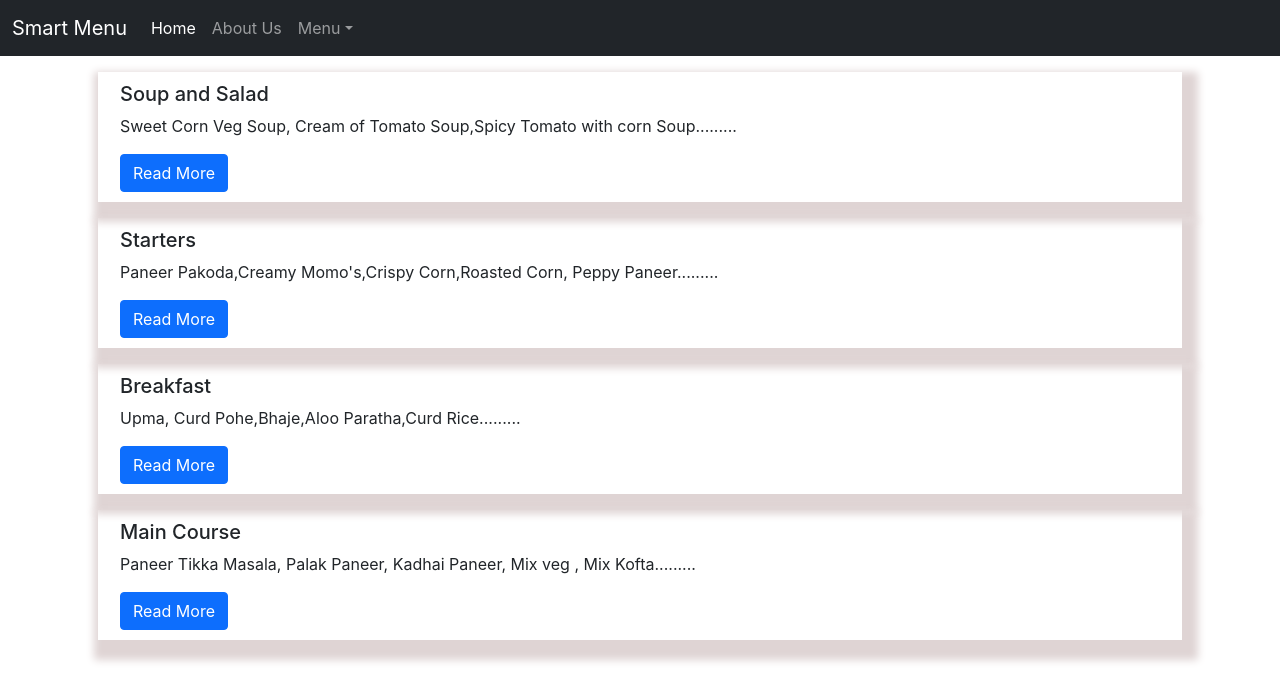
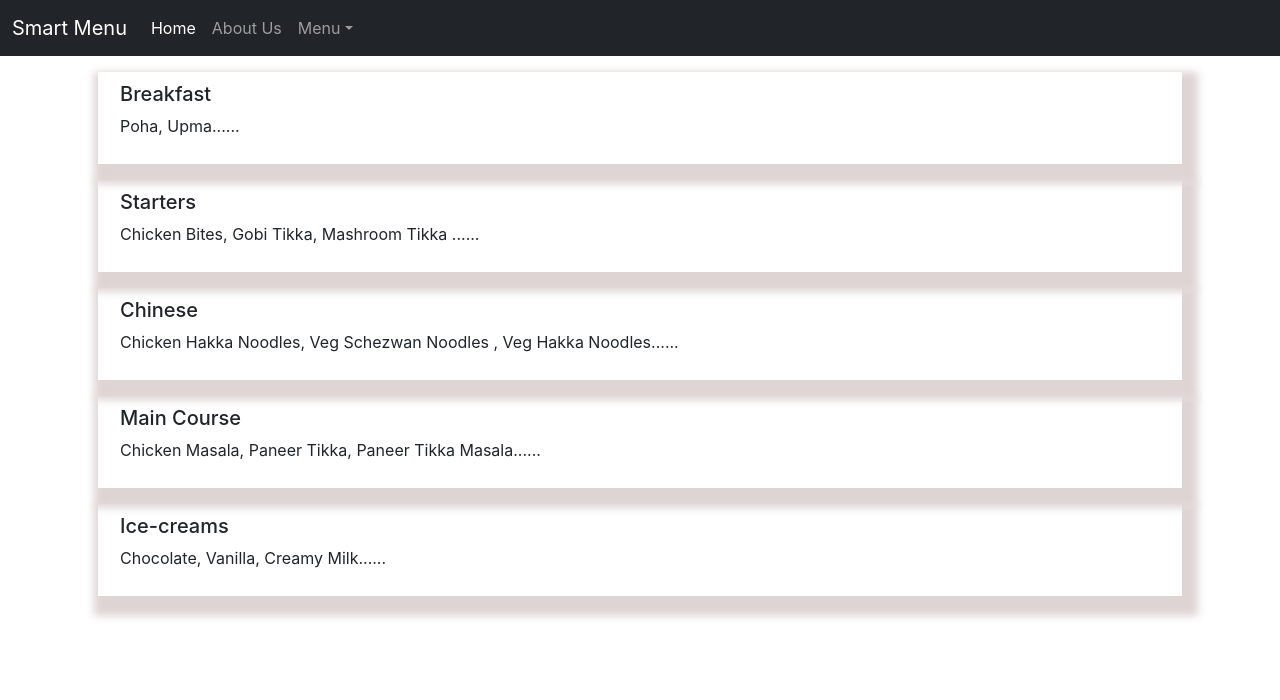
Before and after one commit to dipak-akhade/smart-menu, a React (Create React App) app: page / in a window 1280 px wide. Shown: the top 700 px of the page. Built offline with nearby package versions, Linux system fonts and the light colour scheme.

Commit message:
Integration of Raw API response in home page.

```diff
--- a/src/components/Home.js
+++ b/src/components/Home.js
@@ -1,42 +1,38 @@
-import React from 'react';
-import homedata from './home.json';
-import './Home.css';
-
+import React from "react";
+import homedata from "./home.json";
+import apidata from "./raw_api_response.json";
+import "./Home.css";
 
 const Homedata = homedata.homemenu;
+const ApiData = apidata;
 export default function Home() {
+  const categories = Object.keys(ApiData.Categories);
+
   return (
     <div>
-       {
-
-
-          Homedata.map((records,i)=>{
-              return(
-
+      {categories.map((records, i) => {
+        return (
           <>
-                 <div className='container my-3'>
-                    <div className='row box boxshadow m-3'>
-                    <div >
-                      <h5>{records.category}</h5>
+            <div className="container my-3">
+              <div className="row box boxshadow m-3">
+                <div>
+                  <h5>{records}</h5>
                 </div>
-                        <div className='row'>
+                <div className="row">
                   <div>
-                            <p>{records.dishes.slice(0,70)}.........</p>
-                            <a href={records.url} class="btn btn-primary btn-small">Read More</a>
+                    <p>
+                      {Object.keys(apidata.Categories[records])
+                        .join(", ")
+                        .slice(0, 100)}
+                      ......
+                    </p>
                   </div>
                 </div>
               </div>
-
             </div>
-
-
-
-
-
           </>
-              )
-          })
-      }
+        );
+      })}
     </div>
   );
 }
--- a/src/components/Style.css
+++ b/src/components/Style.css
@@ -21,10 +21,10 @@
     color: rgb(246, 116, 68);
   }
 
-  .box:hover {
+  /* .box:hover {
     transform: translateY(-20px);
     box-shadow: 0 0 20px 0 rgb(0, 0, 0, 0.3);
-  }
+  } */
 
   .img
   {
--- /dev/null
+++ b/src/components/raw_api_response.json
@@ -0,0 +1,108 @@
+{
+  "Categories": {
+    "Breakfast": {
+      "Poha": {
+        "Description": "This is item description given by restaurant owner",
+        "Likes": "123",
+        "Image": "image url",
+        "Price": 30
+      },
+      "Upma": {
+        "Description": "Chunks of paneer, a type of fresh cheese, are marinated in spices and are then arranged on a stick with capsicums (bell peppers), onions and tomatoes. These sticks are grilled in a tandoor and the dish is thereafter served hot, seasoned with lemon juice and chaat masala.[8] It is sometimes accompanied by salad or mint chutney. Tikka dishes traditionally go well with mint chutney. The paneer, though tender, has a crisp singe on the surface.",
+        "Likes": "35",
+        "Image": "image url",
+        "Price": 35
+      }
+    },
+    "Starters": {
+      "Chicken Bites": {
+        "Description": "This is item description given by restaurant owner",
+        "Likes": "55",
+        "Image": "image url",
+        "Price": 90
+      },
+      "Gobi Tikka": {
+        "Description": "This is item description given by restaurant owner",
+        "Likes": "9",
+        "Image": "image url",
+        "Price": 50
+      },
+      "Mashroom Tikka ": {
+        "Description": "This is item description given by restaurant owner",
+        "Likes": "87",
+        "Image": "image url",
+        "Price": 60
+      }
+    },
+    "Chinese": {
+      "Chicken Hakka Noodles": {
+        "Description": "This is item description given by restaurant owner",
+        "Likes": "525",
+        "Image": "image url",
+        "Price": 150
+      },
+      "Veg Schezwan Noodles ": {
+        "Description": "This is item description given by restaurant owner",
+        "Likes": "39",
+        "Image": "image url",
+        "Price": 140
+      },
+      "Veg Hakka Noodles": {
+        "Description": "This is item description given by restaurant owner",
+        "Likes": "90",
+        "Image": "image url",
+        "Price": 130
+      }
+    },
+    "Main Course": {
+      "Chicken Masala": {
+        "Description": "This is item description given by restaurant owner",
+        "Likes": "13",
+        "Image": "image url",
+        "Price": 340
+      },
+      "Paneer Tikka": {
+        "Description": "Chunks of paneer, a type of fresh cheese, are marinated in spices and are then arranged on a stick with capsicums (bell peppers), onions and tomatoes. These sticks are grilled in a tandoor and the dish is thereafter served hot, seasoned with lemon juice and chaat masala.[8] It is sometimes accompanied by salad or mint chutney. Tikka dishes traditionally go well with mint chutney. The paneer, though tender, has a crisp singe on the surface.",
+        "Likes": "34",
+        "Image": "image url",
+        "Price": 250
+      },
+      "Paneer Tikka Masala": {
+        "Description": "This is item description given by restaurant owner",
+        "Likes": "10",
+        "Image": "image url",
+        "Price": 260
+      }
+    },
+    "Ice-creams": {
+      "Chocolate": {
+        "Description": "This is item description given by restaurant owner",
+        "Likes": "12",
+        "Image": "image url",
+        "Price": 100
+      },
+      "Vanilla": {
+        "Description": "This is item description given by restaurant owner",
+        "Likes": "11",
+        "Image": "image url",
+        "Price": 100
+      },
+      "Creamy Milk": {
+        "Description": "This is item description given by restaurant owner",
+        "Likes": "13",
+        "Image": "image url",
+        "Price": 100
+      }
+    }
+  },
+  "Restaurant Details": {
+    "Insta Profile link": "https://instaprofileurl.com",
+    "Owner Contact": "+91 5007 227 997",
+    "Restaurant Address": "Restaurant address",
+    "Owner Name": "Mr. Owner Surname",
+    "Restaurant website": "https://www.myrestaurant.com",
+    "Owner Email ": "owner@gmail.com",
+    "Facebook Profile link": "https://facebookprofileurl.com"
+  },
+  "rid": "unique_restaurant_name"
+}
```
Lines whose indentation alone changed are shown as unchanged.
